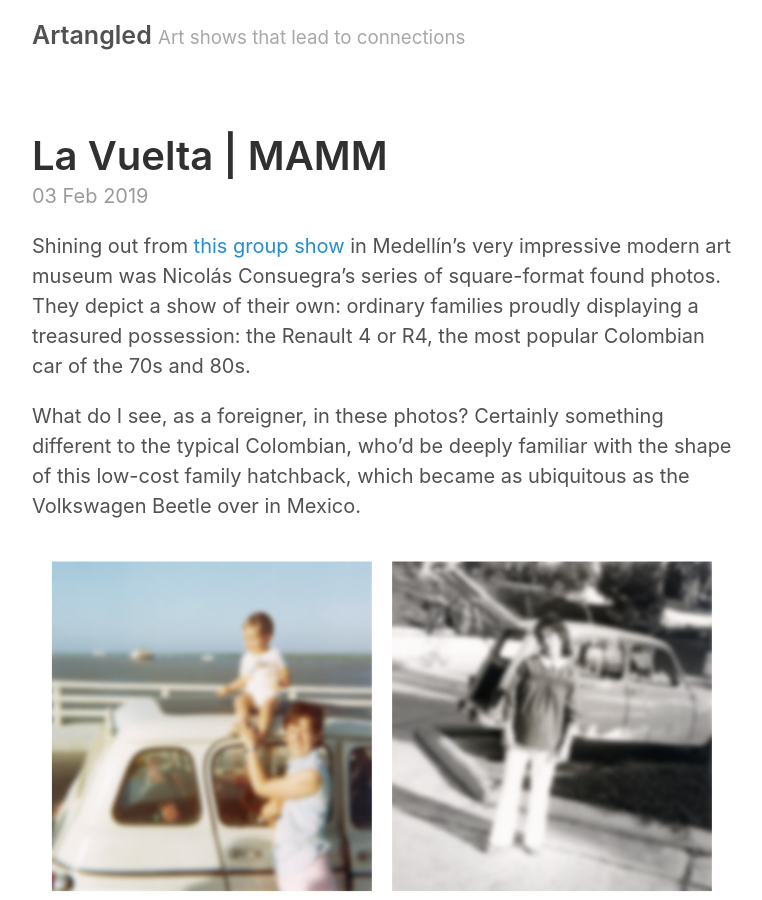
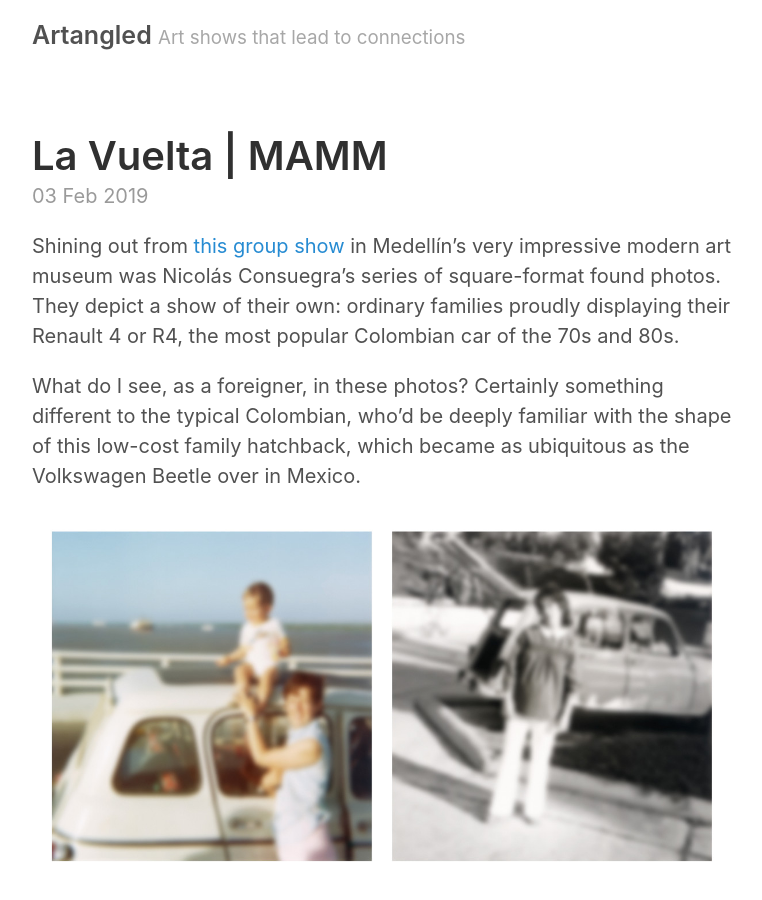
Before and after one commit to JMDKC/jmdkc.github.io, a Jekyll site: the page built from _posts/2019-02-03-consuegra-mamm.md, in a window 1280 px wide and 900 px high. Shown: the whole window, without its empty margins (258-1020 px from the left). Built offline with Jekyll 4.4.1, drawn with Linux system fonts in a browser that asks for light colours.

Commit message:
amended post

```diff
--- a/_posts/2019-02-03-consuegra-mamm.md
+++ b/_posts/2019-02-03-consuegra-mamm.md
@@ -3,7 +3,7 @@ layout: post
 title: La Vuelta | MAMM
 ---
 
-Shining out from [this group show](http://elmamm.org/Exposiciones/Detalle/Id/1381) in Medellín’s very impressive modern art museum was Nicolás Consuegra’s series of square-format found photos. They depict a show of their own: ordinary families proudly displaying a treasured possession: the Renault 4 or R4, the most popular Colombian car of the 70s and 80s.
+Shining out from [this group show](http://elmamm.org/Exposiciones/Detalle/Id/1381) in Medellín’s very impressive modern art museum was Nicolás Consuegra’s series of square-format found photos. They depict a show of their own: ordinary families proudly displaying their Renault 4 or R4, the most popular Colombian car of the 70s and 80s.
 
 What do I see, as a foreigner, in these photos? Certainly something different to the typical Colombian, who’d be deeply familiar with the shape of this low-cost family hatchback, which became as ubiquitous as the Volkswagen Beetle over in Mexico.
 
```
